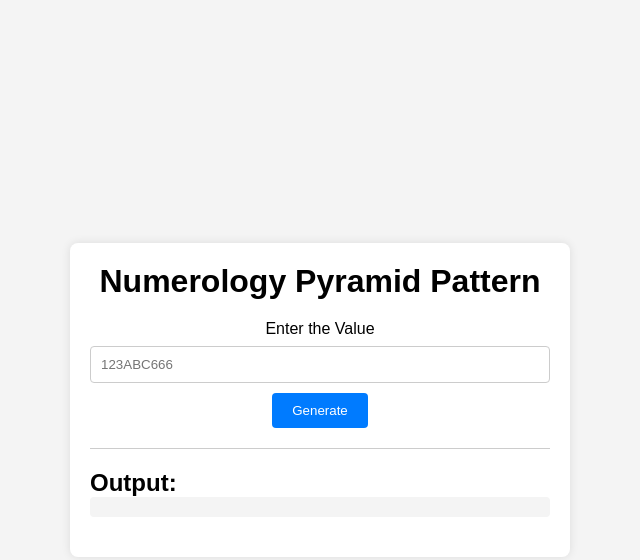
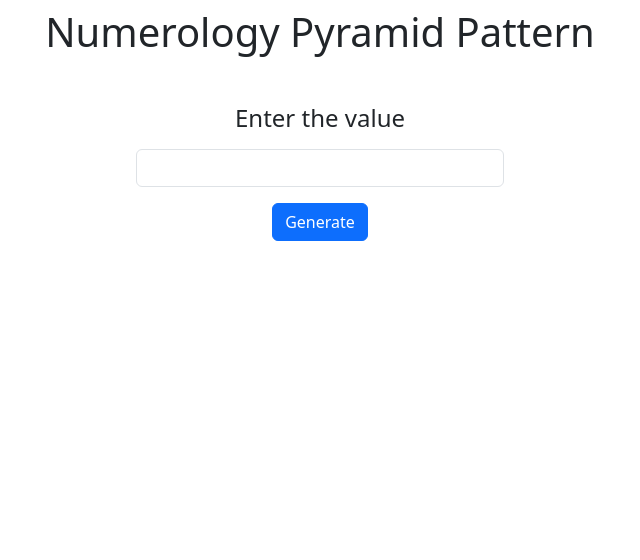
Before and after one commit to 9019665095/Numerology, a plain HTML site: page index.html in a window 1280 px wide. Shown: the whole page, without its empty margins (320-960 px from the left). Drawn offline with nearby package versions, Linux system fonts and the light colour scheme.

Commit message:
Changed UI, incorporated Bootstrap

```diff
--- a/index.html
+++ b/index.html
@@ -1,25 +1,49 @@
 <!DOCTYPE html>
 <html lang="en">
+
 <head>
     <meta charset="UTF-8">
     <meta name="viewport" content="width=device-width, initial-scale=1.0">
     <title>Sammed's Numerology</title>
     <link rel="stylesheet" href="styles.css">
+    <!-- Bootstrap CSS link -->
+    <link href="https://cdn.jsdelivr.net/npm/bootstrap@5.3.3/dist/css/bootstrap.min.css" rel="stylesheet"
+        integrity="sha384-QWTKZyjpPEjISv5WaRU9OFeRpok6YctnYmDr5pNlyT2bRjXh0JMhjY6hW+ALEwIH" crossorigin="anonymous">
+    <!-- Bootstrap Script link -->
+    <script src="https://cdn.jsdelivr.net/npm/bootstrap@5.3.3/dist/js/bootstrap.bundle.min.js"
+        integrity="sha384-YvpcrYf0tY3lHB60NNkmXc5s9fDVZLESaAA55NDzOxhy9GkcIdslK1eN7N6jIeHz"
+        crossorigin="anonymous"></script>
 </head>
+
 <body>
-    <div class="container">
-        <h1>Numerology Pyramid Pattern</h1>
-        <div class="input-container">
-            <label for="userInput">Enter the Value</label>
-            <input type="text" id="userInput" placeholder="123ABC666">
-            <button onclick="generatePattern()">Generate</button>
+    <div class="container text-center">
+        <div class="mt-2 w-100">
+            <div class="mb-5">
+                <h1>Numerology Pyramid Pattern</h1>
+            </div>
+            <div class="d-flex justify-content-center align-items-center flex-column gap-2 mtop">
+                <form class="row g-3 needs-validation" novalidate>
+                    <div class="col-md">
+                        <label for="userInput" class="form-label"><h4>Enter the value</h4></label>
+                        <input type="text" class="form-control" id="userInput" value="" required>
+                        <div class="invalid-feedback">
+                            Please provid a valid text.
+                        </div>
+                    </div>
+                    <div class="col-12">
+                        <button class="btn btn-primary" type="submit" onclick="generatePattern()">Generate</button>
+                    </div>
+                </form>
+            </div>
+            <div class="output-container mtop" id="outputDiv" hidden>
+                <h2>Output</h2>
+                <p id="TotalSum"></p>
+                <pre id="PyramidPattern" class="text-center"></pre>
+            </div>
         </div>
-        <div class="output-container">
-            <h2>Output:</h2>
-            <p id="TotalSum"></p>
-            <pre id="PyramidPattern"></pre>
-        </div>
+
     </div>
     <script src="script.js"></script>
 </body>
+
 </html>
--- a/script.js
+++ b/script.js
@@ -54,6 +54,26 @@ function generatePattern() {
         currentDigits = nextDigits;
     }
 
+    document.getElementById('outputDiv').hidden = false;
     document.getElementById('TotalSum').textContent = result.split('\n')[1];
     document.getElementById('PyramidPattern').textContent = result.split('\n').slice(2).join('\n');
 }
+
+(() => {
+    'use strict'
+
+    // Fetch all the forms we want to apply custom Bootstrap validation styles to
+    const forms = document.querySelectorAll('.needs-validation')
+
+    // Loop over them and prevent submission
+    Array.from(forms).forEach(form => {
+      form.addEventListener('submit', event => {
+        event.preventDefault()
+        if (!form.checkValidity()) {
+          event.stopPropagation()
+        }
+
+        form.classList.add('was-validated')
+      }, false)
+    })
+  })();
--- a/styles.css
+++ b/styles.css
@@ -1,70 +1,3 @@
-* {
-    box-sizing: border-box;
-    margin: 0;
-    padding: 0;
-    font-family: Arial, sans-serif;
+.mtop {
+    margin-top: 3rem !important;
 }
-
-body {
-    display: flex;
-    justify-content: center;
-    align-items: center;
-    height: 100vh;
-    background-color: #f4f4f4;
-}
-
-.container {
-    background-color: #fff;
-    border-radius: 8px;
-    box-shadow: 0 0 10px rgba(0, 0, 0, 0.1);
-    padding: 20px;
-    max-width: 500px;
-    width: 100%;
-    text-align: center;
-}
-
-h1 {
-    margin-bottom: 20px;
-}
-
-.input-container, .output-container {
-    margin-bottom: 20px;
-}
-
-label {
-    display: block;
-    margin-bottom: 8px;
-}
-
-input[type="text"] {
-    width: 100%;
-    padding: 10px;
-    margin-bottom: 10px;
-    border: 1px solid #ccc;
-    border-radius: 4px;
-}
-
-button {
-    padding: 10px 20px;
-    background-color: #007bff;
-    color: white;
-    border: none;
-    border-radius: 4px;
-    cursor: pointer;
-}
-
-button:hover {
-    background-color: #0056b3;
-}
-
-.output-container {
-    border-top: 1px solid #ccc;
-    padding-top: 20px;
-    text-align: left;
-}
-
-pre {
-    background-color: #f4f4f4;
-    padding: 10px;
-    border-radius: 4px;
-}
```
Also changed, not shown: 1 other file.
